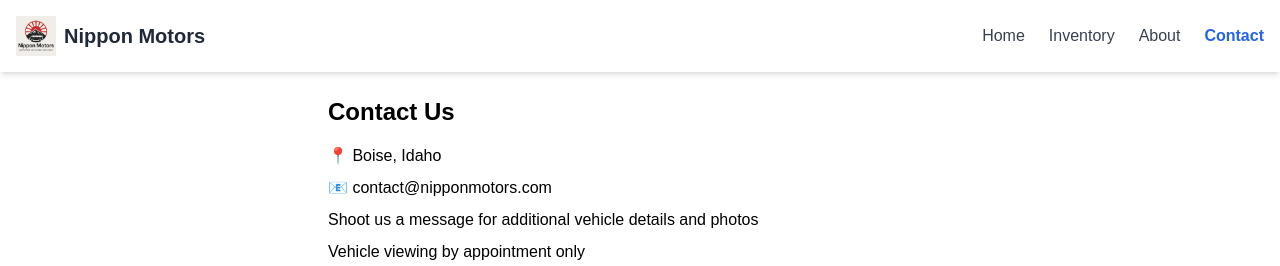
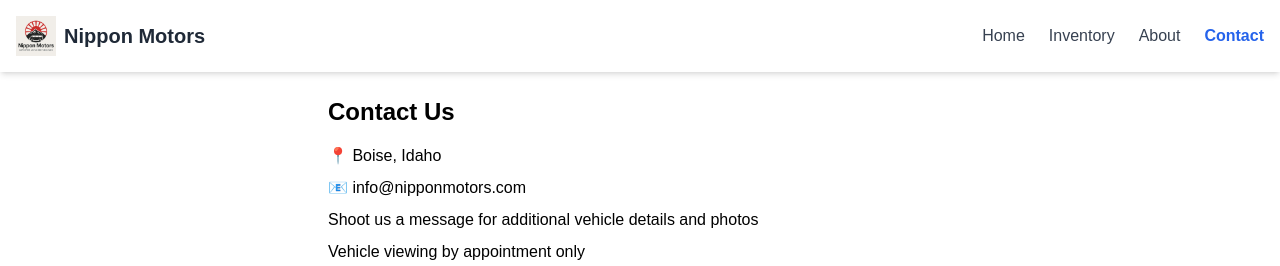
Before and after one commit to ryanfreeman320/idaho-jdm-motors, a React (Create React App) app: page /contact in a window 1280 px wide. Shown: the top 266 px of the page. Built offline with nearby package versions, Linux system fonts and the light colour scheme.

Commit message:
Update Contact.js

```diff
--- a/src/Contact.js
+++ b/src/Contact.js
@@ -3,7 +3,7 @@ export default function Contact() {
     <div className="max-w-2xl mx-auto p-6">
       <h1 className="text-2xl font-bold mb-4">Contact Us</h1>
       <p className="mb-2">📍 Boise, Idaho</p>
-      <p className="mb-2">📧 contact@nipponmotors.com</p>
+      <p className="mb-2">📧 info@nipponmotors.com</p>
       <p className="mb-2">Shoot us a message for additional vehicle details and photos</p>
       <p className="mb-2">Vehicle viewing by appointment only</p>
     </div>
```
